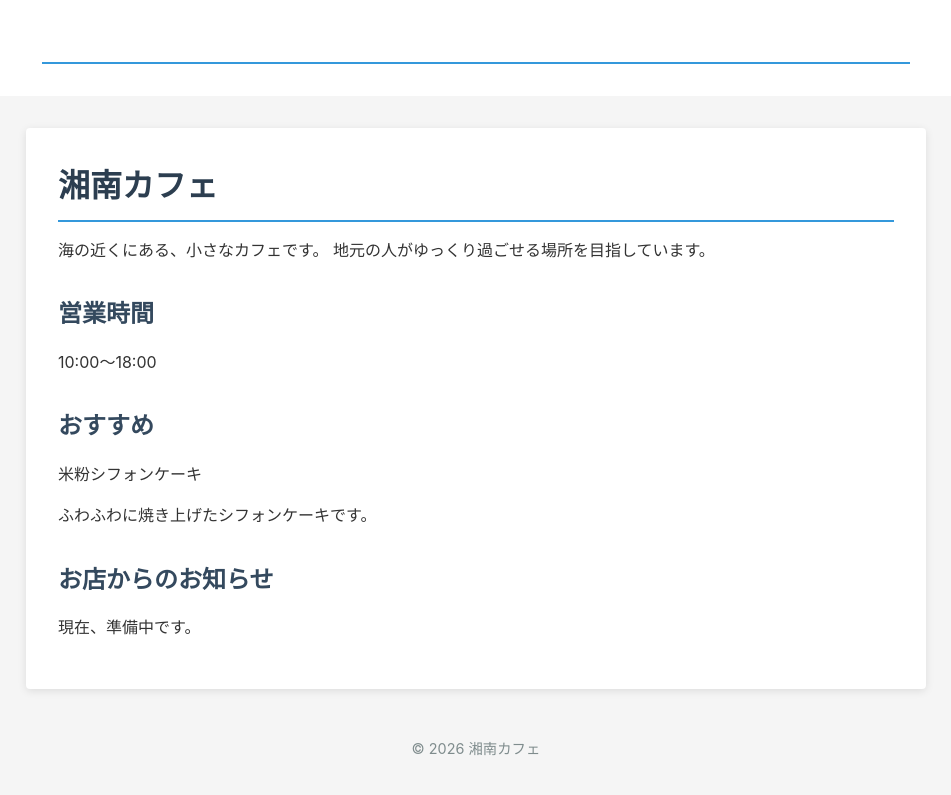
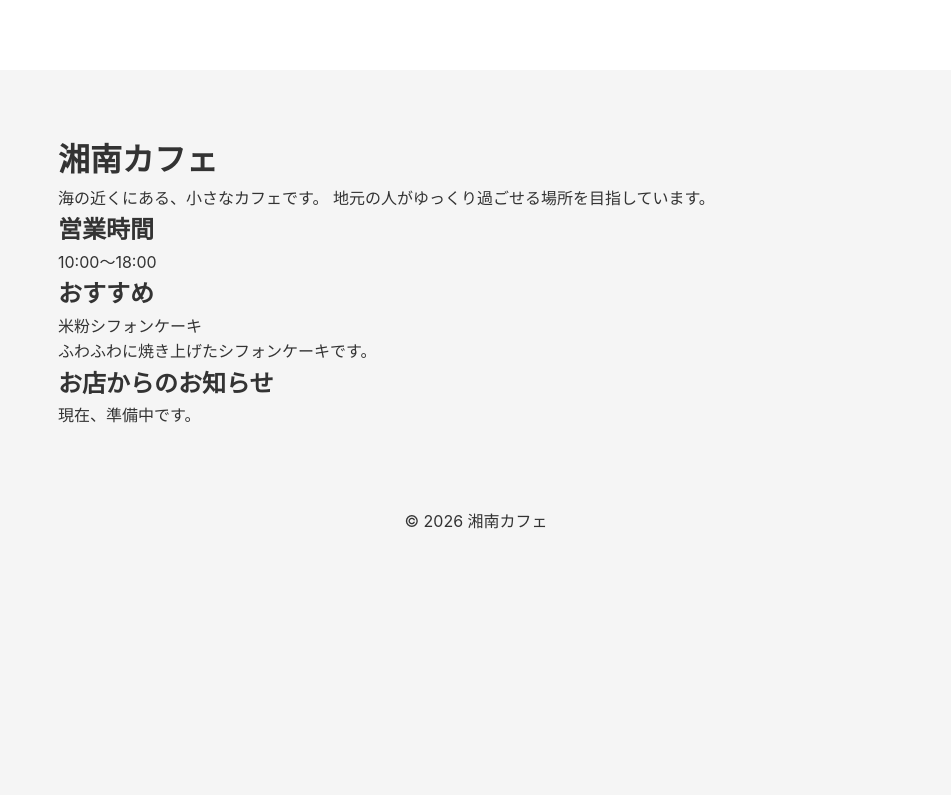
Before and after one commit to yo-ri-ai/yo-ri-ai.github.io, an Eleventy site: page src/index.md in a window 1280 px wide. Shown: the whole page, without its empty margins (164-1115 px from the left). Built offline with nearby package versions, Linux system fonts and the light colour scheme; Eleventy itself is replaced by a stand-in of ours; files that its build step writes are made by us from their sources.

Commit message:
Clean up CSS by removing unused styles
Removed header styles and various text element styles from CSS.

```diff
--- a/css/style.css
+++ b/css/style.css
@@ -22,11 +22,6 @@ header nav {
   padding: 0 1rem;
 }
 
-header h1 {
-  font-size: 1.5rem;
-  font-weight: 600;
-}
-
 header a {
   color: white;
   text-decoration: none;
@@ -40,49 +35,6 @@ main {
   max-width: 900px;
   margin: 2rem auto;
   padding: 2rem;
-  background-color: white;
-  box-shadow: 0 2px 8px rgba(0,0,0,0.1);
-  border-radius: 4px;
-}
-
-h1 {
-  font-size: 2rem;
-  margin-bottom: 1rem;
-  color: #2c3e50;
-  border-bottom: 2px solid #3498db;
-  padding-bottom: 0.5rem;
-}
-
-h2 {
-  font-size: 1.5rem;
-  margin-top: 2rem;
-  margin-bottom: 1rem;
-  color: #34495e;
-}
-
-h3 {
-  font-size: 1.2rem;
-  margin-top: 1.5rem;
-  margin-bottom: 0.75rem;
-  color: #34495e;
-}
-
-p {
-  margin-bottom: 1rem;
-}
-
-ul, ol {
-  margin-left: 2rem;
-  margin-bottom: 1rem;
-}
-
-li {
-  margin-bottom: 0.5rem;
-}
-
-strong {
-  color: #2c3e50;
-  font-weight: 600;
 }
 
 footer {
@@ -90,8 +42,6 @@ footer {
   margin: 2rem auto;
   padding: 1rem;
   text-align: center;
-  color: #7f8c8d;
-  font-size: 0.9rem;
 }
 
 @media (max-width: 768px) {
```
